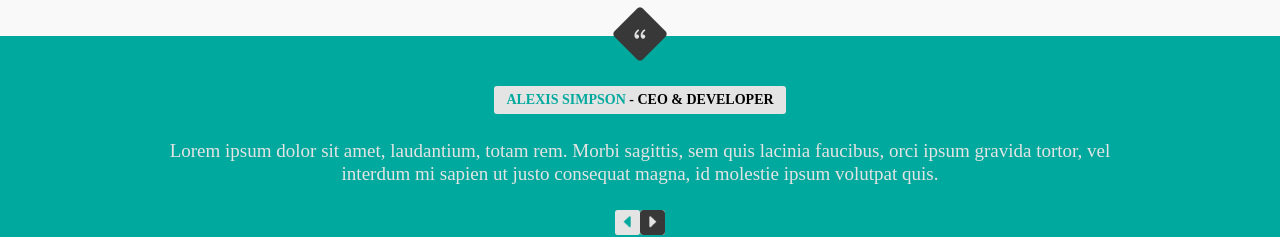
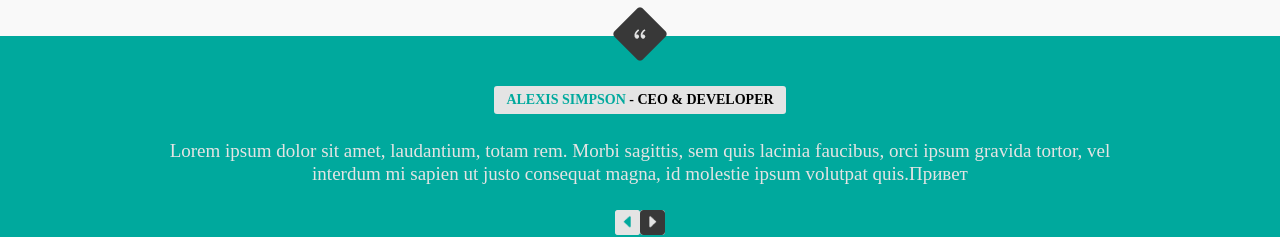
Before and after one commit to BrikBazyko/STARTUPRR, a website: page index.html in a window 1280 px wide. Shown: the part 4600-4837 px from the top of the page. Drawn offline with Linux system fonts and the light colour scheme.

Commit message:
add for test

```diff
--- a/index.html
+++ b/index.html
@@ -375,7 +375,7 @@
       <div class="container">
         <div class="more-title">
           <h4 class="title title--more"><span class="color">alexis simpson</span> - ceo & Developer</h4>
-          <h3 class="title title--more--title"> Lorem ipsum dolor sit amet, laudantium, totam rem. Morbi sagittis, sem quis lacinia faucibus, orci ipsum gravida tortor, vel</br> interdum mi sapien ut justo consequat magna, id molestie ipsum volutpat quis.</h3>
+          <h3 class="title title--more--title"> Lorem ipsum dolor sit amet, laudantium, totam rem. Morbi sagittis, sem quis lacinia faucibus, orci ipsum gravida tortor, vel</br> interdum mi sapien ut justo consequat magna, id molestie ipsum volutpat quis.Привет</h3>
         </div>
         <div class="more-button">
           <button type="button" name="button" class="btn btn--more-button">
@@ -400,9 +400,6 @@
 
       <div class="container">
         <div class="container-list">
-
-          <!-- <button type="button" role="presentation" class="owl-prev"><img src="img/left-icon-green.png"></button> -->
-
           <div class="owl-carousel">
 
             <div class="owl-carousel-item">
@@ -418,15 +415,10 @@
               <img src="img/burnabox.png" alt="burnabox" class="owl-carousel__image">
             </div>
           </div>
-          <!-- <button type="button" role="presentation" class="owl-next"><img src="img/right-icon-green.png"></button> -->
         </div>
-
-
       </div>
-
     </section>
     <section class="price">
-
       <div class="container">
         <h2 class="title title--container">real cheap <span class="color"> prices</span></h2>
         <p class="text text--container">We offer all our services in real low prices in comparison with similar companies</p>
@@ -515,7 +507,7 @@
       </div>
 
     </section>
-    <section class="purchase">
+  <section class="purchase">
 
       <div class="container container-purchase">
         <h2 class="title title--container-purchase">STURRTUPRR! We Do <img src="img/heart.png" alt="heart" height="20" width="20">  It and hope You Too</h2>
```
